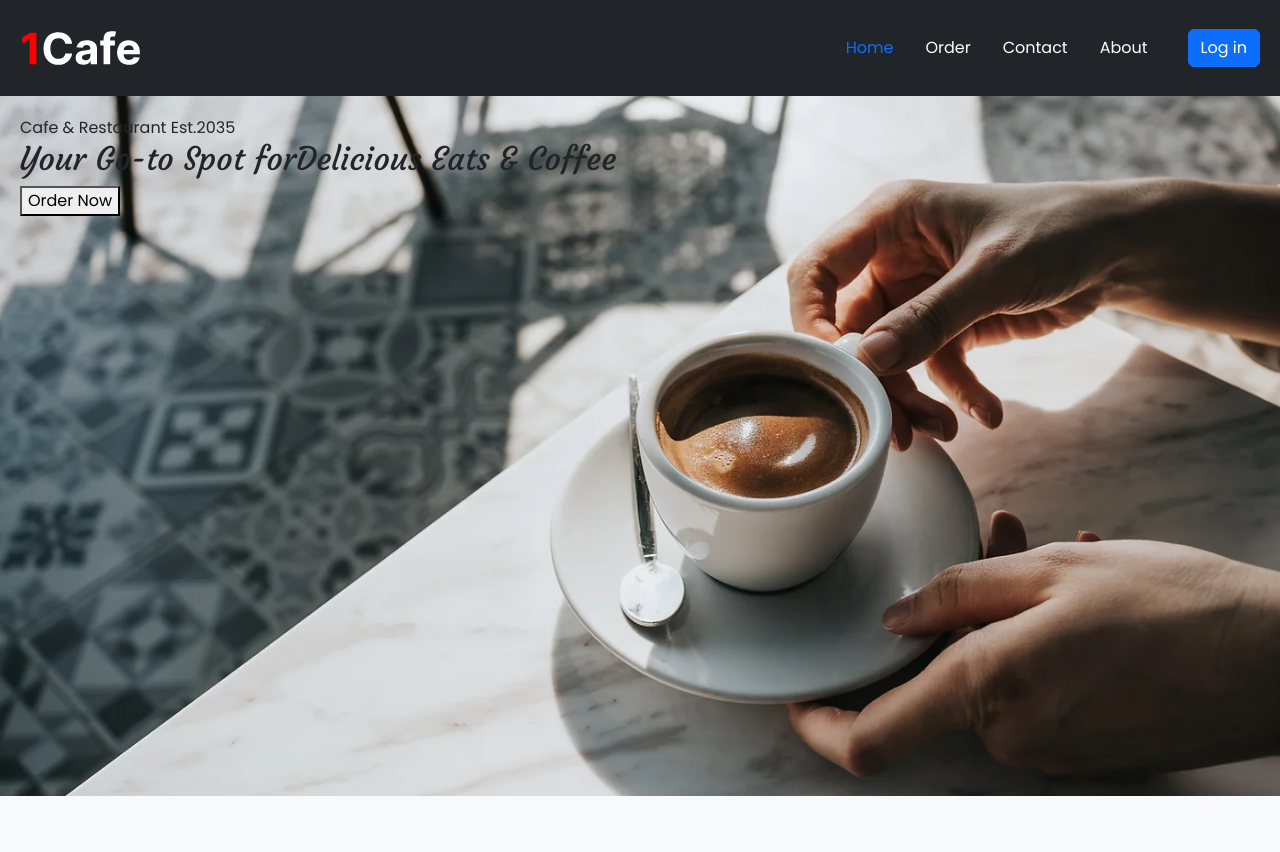
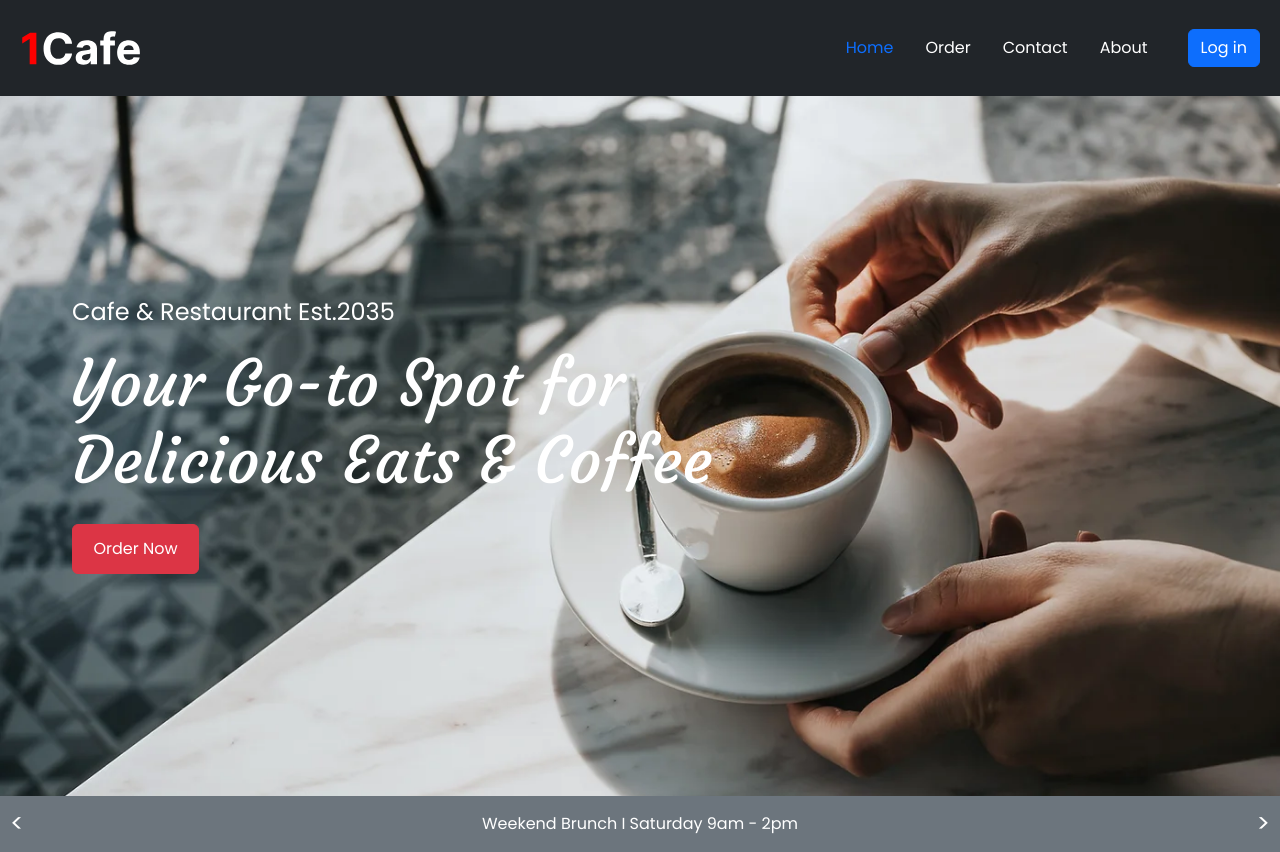
Before and after one commit to ravisingh8v/1cafe, a Vue app: page / in a window 1280 px wide. Before the commit the page ends 800 px from the top, so only its background shows below. Built offline with nearby package versions, Linux system fonts and the light colour scheme.

Commit message:
feat:created hero and carousel

```diff
--- a/src/App.vue
+++ b/src/App.vue
@@ -4,7 +4,7 @@
   <!-- Router components -->
   <section class="">
     <router-view v-slot="slotProps">
-      <transition>
+      <transition mode="out-in" name="route">
         <component :is="slotProps.Component"></component>
       </transition>
     </router-view>
@@ -12,10 +12,28 @@
 </template>
 <script lang="ts">
 import TheHeader from "./component/layout/TheHeader.vue";
+
 export default {
   components: { TheHeader },
 };
 </script>
 <style lang="scss">
-// /
+.route-enter-from {
+  opacity: 0;
+}
+.route-enter-active {
+  transition: all 0.35s ease-out;
+}
+.route-enter-to {
+  opacity: 1;
+}
+.route-leave-from {
+  opacity: 1;
+}
+.route-leave-active {
+  transition: all 0.35s ease-in;
+}
+.route-leave-to {
+  opacity: 0;
+}
 </style>
--- a/src/assets/scss/base/_colors.scss
+++ b/src/assets/scss/base/_colors.scss
@@ -1,3 +1,5 @@
 $white: #fff;
 $gray: #6c757d;
 $light: #f8f9fa;
+$primary: #0d6efd;
+$danger: #dc3545;
--- a/src/assets/scss/base/_variables.scss
+++ b/src/assets/scss/base/_variables.scss
@@ -1,2 +1,5 @@
 $font-family-base: "Poppins", sans-serif;
 $font-family-cursive: "Courgette", cursive;
+
+$font-size-base: 1rem;
+$font-size-headings: $font-size-base * 4;
--- /dev/null
+++ b/src/assets/scss/component/_carousel.scss
@@ -0,0 +1,20 @@
+.hero_carousel {
+  .prev,
+  .next {
+    position: absolute;
+    top: 50%;
+    transform: translateY(-50%);
+    color: $white;
+    font-size: 25px;
+    &:hover {
+      color: $primary;
+    }
+  }
+  .next {
+    right: 10px;
+  }
+  .prev {
+    left: 10px;
+  }
+  overflow: hidden;
+}
--- a/src/assets/scss/component/_index.scss
+++ b/src/assets/scss/component/_index.scss
@@ -1,4 +1,5 @@
-@import 'buttons';
-@import 'form-controls';
-@import 'cards';
-@import 'breadcrumb';
+@import "buttons";
+@import "form-controls";
+@import "cards";
+@import "breadcrumb";
+@import "carousel";
--- a/src/assets/scss/layout/_hero-section.scss
+++ b/src/assets/scss/layout/_hero-section.scss
@@ -9,5 +9,6 @@
   h2,
   h3 {
     font-family: $font-family-cursive;
+    font-size: $font-size-headings;
   }
 }
--- a/src/assets/scss/utilities/_reset.scss
+++ b/src/assets/scss/utilities/_reset.scss
@@ -2,11 +2,20 @@
 body {
   background-color: $light;
 }
+// li reset
 ul {
   list-style: none;
   padding: 0;
   margin: 0;
 }
+// anchor reset
 a {
   cursor: pointer;
+  text-decoration: none;
 }
+
+// btn resets
+.btn-danger {
+  padding: 0.75rem 1.275rem;
+  background-color: $danger;
+}
--- a/src/assets/scss/vendor/_bootstrap-components.scss
+++ b/src/assets/scss/vendor/_bootstrap-components.scss
@@ -10,3 +10,4 @@
 @import "./../../../../node_modules/bootstrap/scss/navbar";
 @import "./../../../../node_modules/bootstrap/scss/nav";
 @import "./../../../../node_modules/bootstrap/scss/buttons";
+@import "./../../../../node_modules/bootstrap/scss/carousel";
--- /dev/null
+++ b/src/component/home/HeroCarousel.vue
@@ -0,0 +1,103 @@
+<template>
+  <div
+    class="hero_carousel bg-secondary position-relative d-flex justify-content-center text-white"
+  >
+    <!-- transition the items  -->
+    <Transition mode="out-in" name="carousel">
+      <div
+        class="p-3 item_1 w-100 d-flex justify-content-center"
+        v-if="firstSlide"
+      >
+        <div class="">Daily Deal | Coffee & Pastry $3.99</div>
+      </div>
+      <div
+        class="p-3 item_2 w-100 d-flex justify-content-center"
+        v-else-if="secondSlide"
+      >
+        Weekend Brunch I Saturday 9am - 2pm
+      </div>
+    </Transition>
+    <!-- action buttons  -->
+    <a class="prev" @click="prev(count)">&lt;</a>
+    <a class="next" @click="next(count)">&gt;</a>
+  </div>
+</template>
+<script lang="ts">
+import { ref, watch } from "vue";
+export default {
+  setup() {
+    // data
+    const count = ref(1);
+    const firstSlide = ref();
+    const secondSlide = ref();
+    const thirdSlide = ref();
+
+    watch(
+      count,
+      () => {
+        if (count.value === 1) {
+          firstSlide.value = true;
+          secondSlide.value = false;
+        } else if (count.value === 2) {
+          secondSlide.value = true;
+          firstSlide.value = false;
+        }
+      },
+      { immediate: true }
+    );
+    setInterval(() => {
+      if (count.value == 2) {
+        count.value = 1;
+      } else {
+        count.value = 2;
+      }
+    }, 3000);
+    // function
+    function prev(value: number) {
+      if (count.value > 1) {
+        count.value = value - 1;
+      } else {
+        count.value = 2;
+      }
+    }
+    function next(value: number) {
+      if (count.value < 2) {
+        count.value = value + 1;
+      } else {
+        count.value = 1;
+      }
+      console.log(count.value);
+    }
+
+    return { count, prev, next, firstSlide, secondSlide, thirdSlide };
+  },
+};
+</script>
+<style lang="scss">
+.carousel-enter-from {
+  opacity: 0;
+  transform: translateX(480px);
+  // background-color: rgba(255, 255, 255, 0.863);
+}
+.carousel-leave-from {
+  opacity: 1;
+  background-color: unset;
+  transform: translateX(0px);
+}
+.carousel-enter-active {
+  transition: all 0.5s ease-out;
+}
+.carousel-leave-active {
+  transition: all 0.5s ease-in;
+}
+.carousel-enter-to {
+  opacity: 1;
+  background-color: unset;
+  transform: translateX(0px);
+}
+.carousel-leave-to {
+  opacity: 0;
+  transform: translateX(-480px);
+  // background-color: rgba(255, 255, 255, 0.863);
+}
+</style>
--- a/src/main.ts
+++ b/src/main.ts
@@ -1,10 +1,8 @@
 import { createApp } from 'vue'
 import App from './App.vue'
-
 // imports
 import router from './router'
 import store from './store'
-
 // import components
 
 const app = createApp(App)
--- a/src/views/HomeView.vue
+++ b/src/views/HomeView.vue
@@ -1,27 +1,42 @@
 <template>
   <div class="home">
     <!-- hero wrapper  -->
-    <section class="hero-section theme-p">
+    <section class="hero-section ps-5 d-flex align-items-center text-white">
       <!-- hero content  -->
-      <div>
-        <span>Cafe & Restaurant Est.2035</span>
-        <div>
-          <h2>
+      <div class="ps-4">
+        <span class="d-inline-block mb-2 fs-4">Cafe & Restaurant Est.2035</span>
+        <div class="my-2">
+          <h2 class="d-flex flex-column">
             <span>Your Go-to Spot for</span>
             <span>Delicious Eats & Coffee</span>
           </h2>
         </div>
-        <div>
-          <button>Order Now</button>
+        <div class="my-4">
+          <button class="btn btn-danger">Order Now</button>
         </div>
       </div>
     </section>
+    <!-- carousel imported here  -->
+    <hero-carousel></hero-carousel>
+    <main class="home_main_wrapper">
+      <div class="row">
+        <div></div>
+        <div></div>
+      </div>
+      <div class="row">
+        <div></div>
+        <div></div>
+      </div>
+    </main>
+    <!-- footer section -->
+    <footer></footer>
   </div>
 </template>
 
 <script lang="ts">
+import HeroCarousel from "./../component/home/HeroCarousel.vue";
 import { defineComponent } from "vue";
-
-export default defineComponent({});
+export default defineComponent({
+  components: { HeroCarousel },
+});
 </script>
-<style lang="scss"></style>
```
